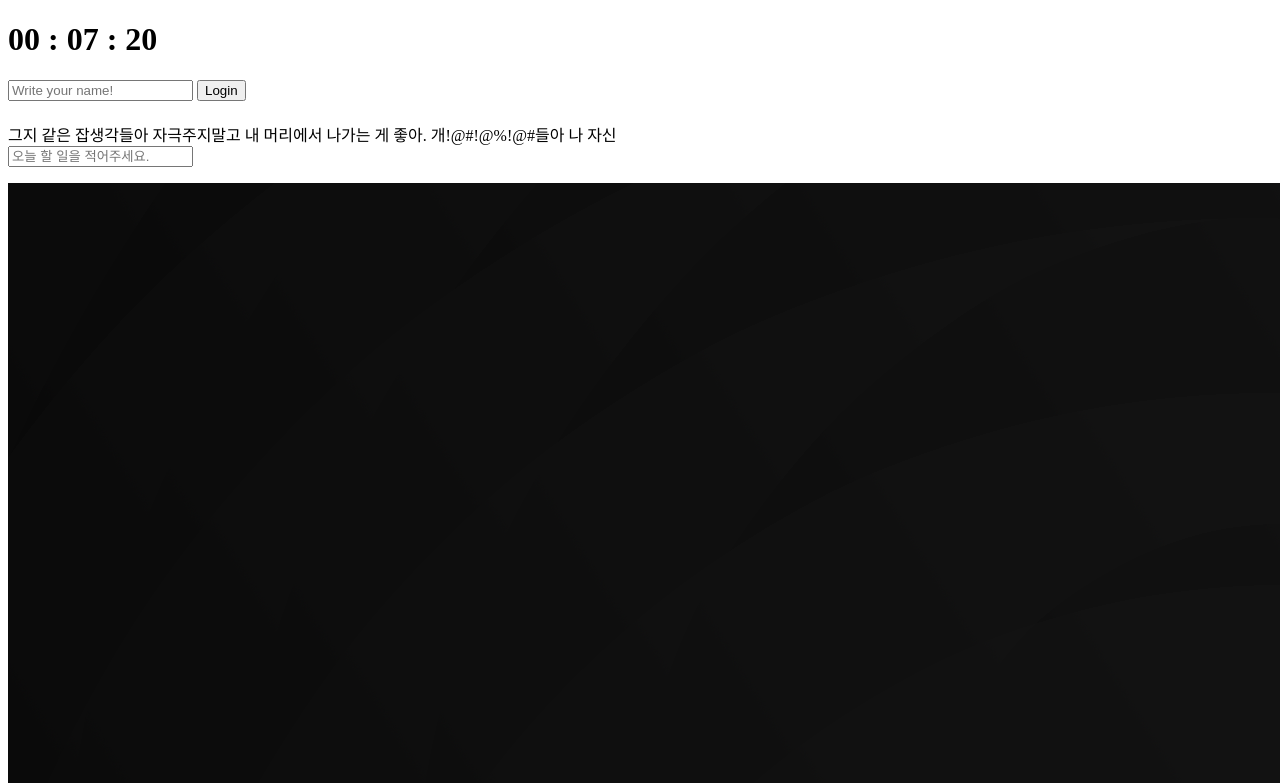
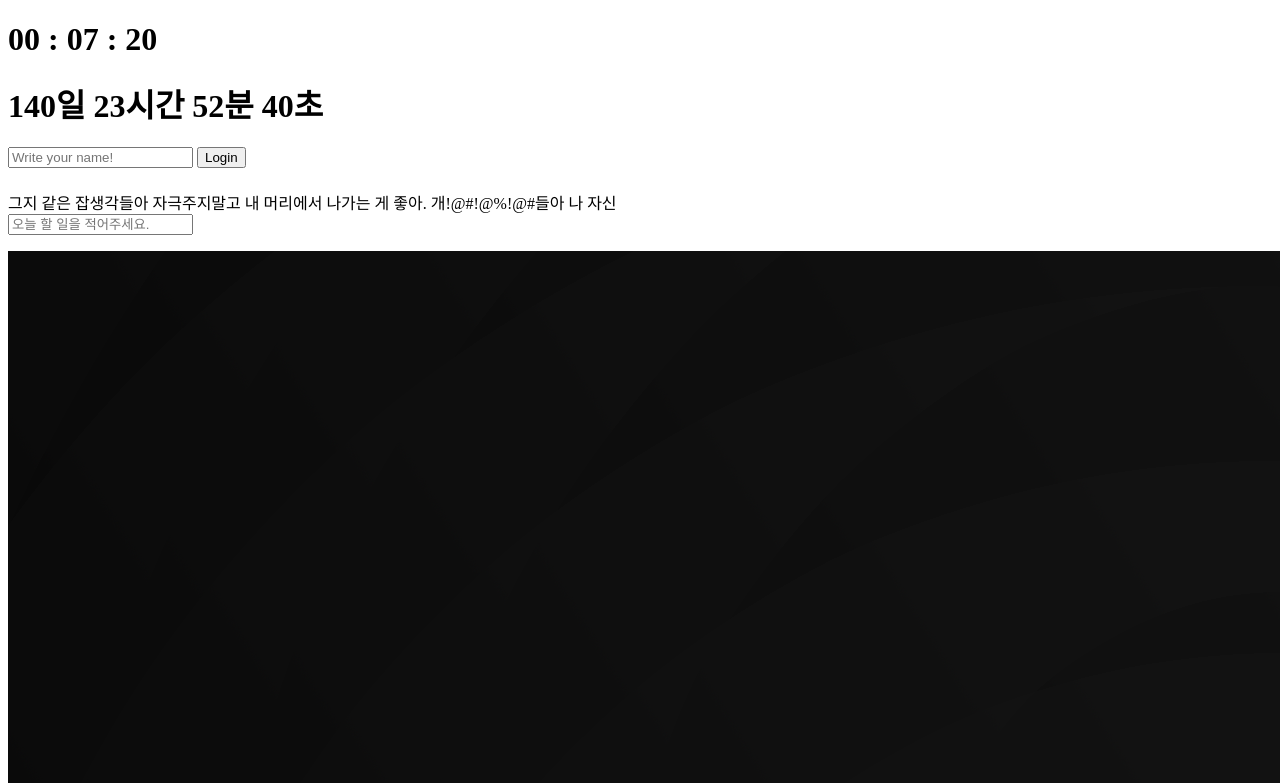
Before and after one commit to kimtongtong/JSmomentum-reChallenge, a plain HTML site: page index.html in a window 1280 px wide. Shown: the top 783 px of the page. Drawn offline with Linux system fonts and the light colour scheme.

Commit message:
momentum

```diff
--- a/index.html
+++ b/index.html
@@ -9,6 +9,7 @@
 </head>
 <body>
   <h1 id="clock">00:00:00</h1>
+  <h1 id="d-day"></h1>
 
 
   <form id="login-form" class="hidden"> <!--login화면-->
--- a/src/clock.js
+++ b/src/clock.js
@@ -14,3 +14,21 @@ clockEvent();
 //이벤트를 한번 더 실행 하는 것으로 html에서는 00으로 되어있는 새로고침 할떄마다 00으로 나오지 않게 미리 실행할 수 있도록 함수를 한번 실행한다.//
 setInterval(clockEvent, 1000);
 //setInterval을 사용해서 (함수, 시간ms 단위)를 입력하여 함수를 몇ms 단위로 실행 할 것인지 설정한다.//
+
+
+//생일 디데이 만들기
+
+const birthday = document.querySelector("#d-day");
+
+function myBirth() {
+  const myday = new Date("2022-12-30");
+  const today = new Date();
+  const minusDay = myday - today;
+    const birDay = Math.floor(minusDay / (1000*60*60*24));
+    const birHour = Math.floor((minusDay / (1000*60*60)) % 24);
+    const birMinute = Math.floor((minusDay / (1000*60)) % 60);
+    const birSecond = Math.floor(minusDay / 1000 % 60);
+    birthday.innerText = `${birDay}일 ${birHour}시간 ${birMinute}분 ${birSecond}초`;
+}
+myBirth();
+setInterval(myBirth, 1000);
```
